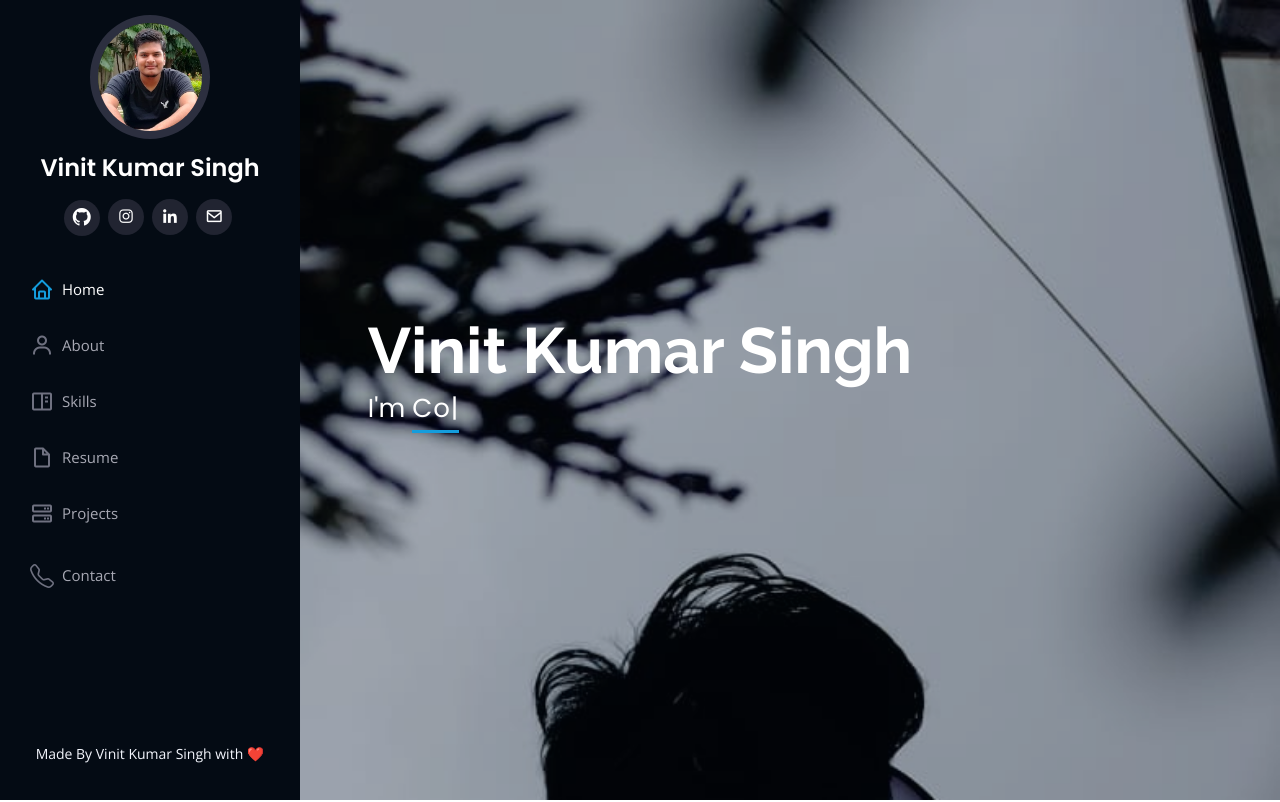
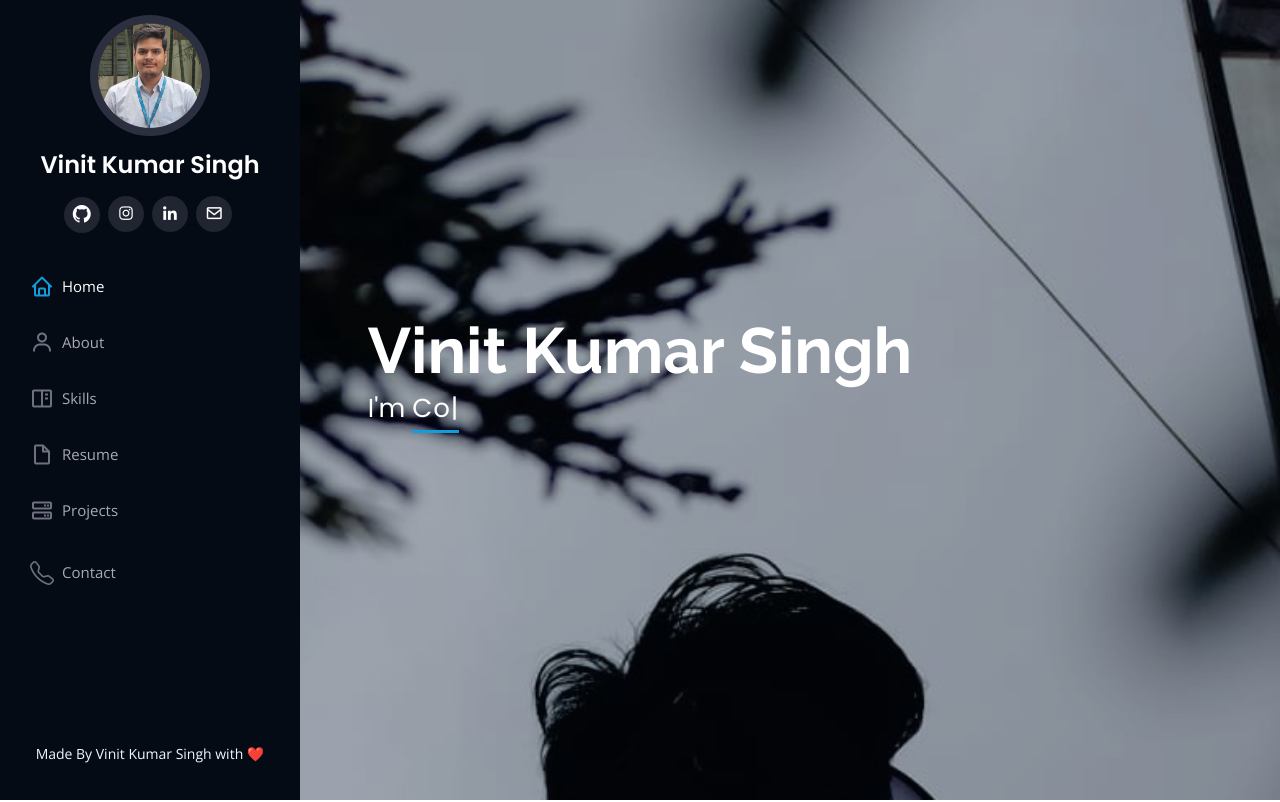
Before and after one commit to vinit1234singh/portfolio, a plain HTML site: page index.html in a window 1280 px wide. Shown: the top 802 px of the page. Drawn offline with nearby package versions, Linux system fonts and the light colour scheme.

Commit message:
Update index.html

```diff
--- a/index.html
+++ b/index.html
@@ -38,7 +38,7 @@
     <div class="d-flex flex-column">
 
       <div class="profile">
-        <img src="assets/img/vinit-profile-pic.png" alt="" class="img-fluid rounded-circle">
+        <img src="assets/img/vinit.jpg" alt="" class="img-fluid rounded-circle">
         <h1 class="text-light"><a href="index.html">Vinit Kumar Singh</a></h1>
         <div class="social-links mt-3 text-center">
           <a href="https://github.com/vinit1234singh/" class="instagram"><i class="bi bi-github"></i></a>
```
